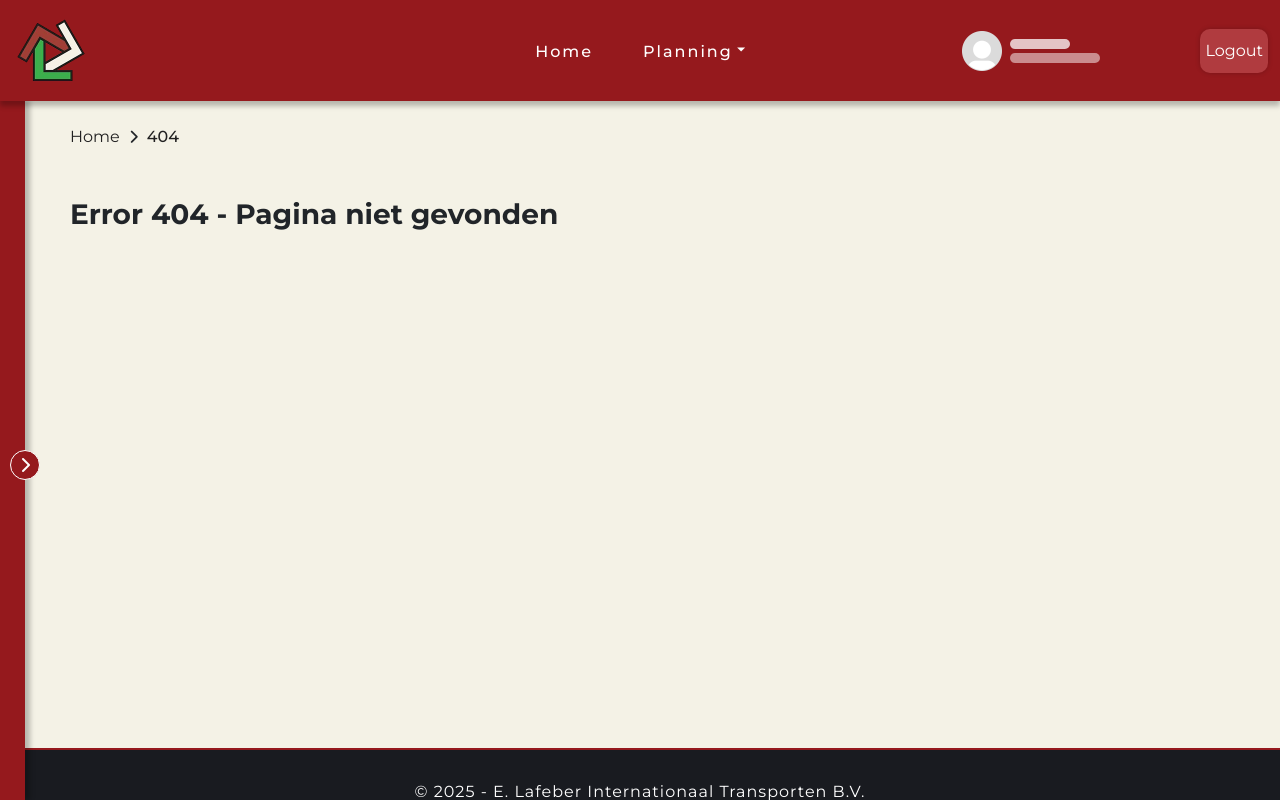
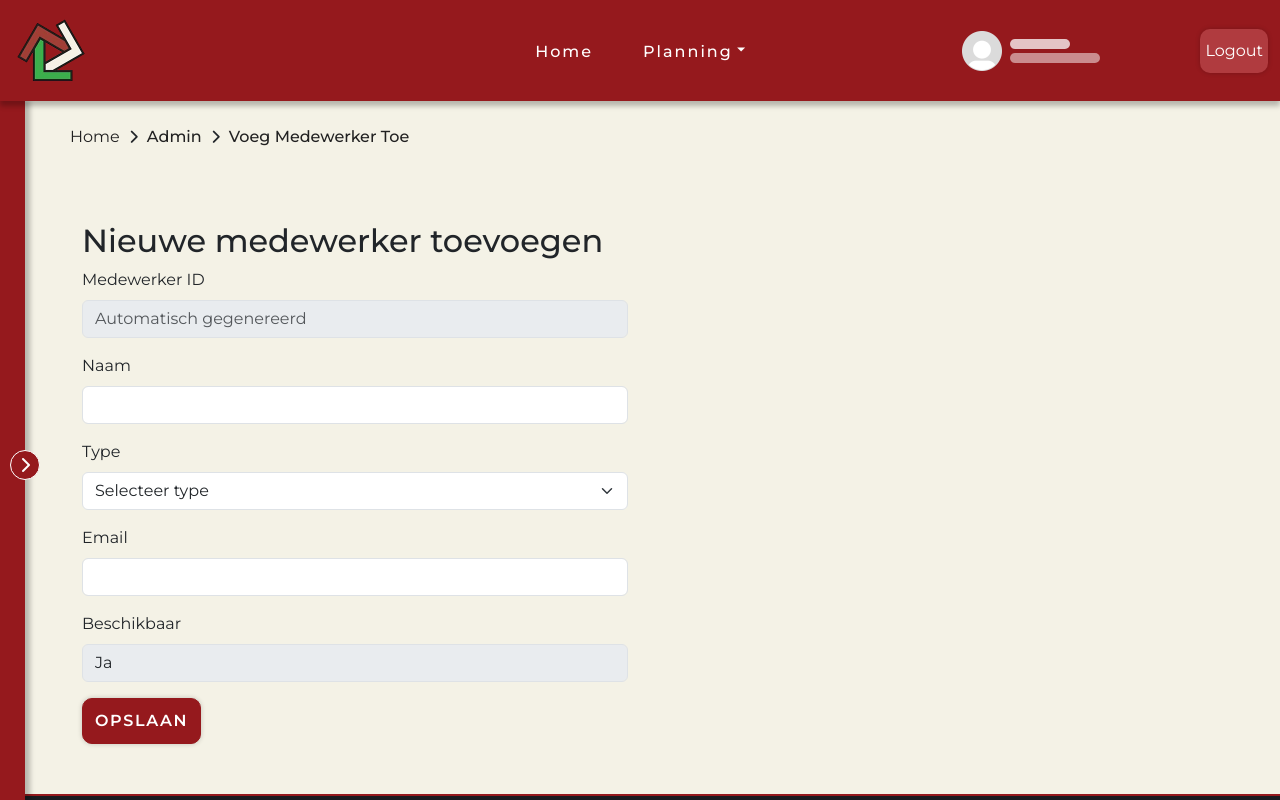
Before and after one commit to MauriceBoendermaker/Project-D, a React (Create React App) app in the folder prototype/dashboard/: page /admin/voeg-medewerker-toe in a window 1280 px wide. Before the commit this address led to /404. Built offline with nearby package versions, Linux system fonts and the light colour scheme; sample sign-in values are in the browser's storage.

Commit message:
Created AddEmployee component

```diff
--- a/prototype/dashboard/src/App.tsx
+++ b/prototype/dashboard/src/App.tsx
@@ -24,8 +24,10 @@ import { LoginForm } from "components/Login";
 import { PrivateLayout } from "components/PrivateLayout";
 import { AuthProvider } from "components/Context/AuthContext";
 import { TripOverview } from "./components/planning/TripOverview";
+
 import { AddTrip } from "./components/planning/AddTrip";
 import { AddVehicle } from "./components/planning/AddVehicle";
+import { AddEmployee } from "./components/admin/AddEmployee";
 
 const App: React.FC = () => {
   return (
@@ -46,6 +48,7 @@ const App: React.FC = () => {
               <Route path="/planning/toon-rit-overzicht" element={<TripOverview />} />
               <Route path="/planning/voeg-rit-toe" element={<AddTrip />} />
               <Route path="/planning/voeg-voertuig-toe" element={<AddVehicle />} />
+              <Route path="/admin/voeg-medewerker-toe" element={<AddEmployee />} />
 
               {/* Public routes */}
               <Route path="/" element={<ChartsWrapper />} />
--- /dev/null
+++ b/prototype/dashboard/src/components/admin/AddEmployee.tsx
@@ -0,0 +1,123 @@
+import { useState } from "react";
+
+interface EmployeeForm {
+    naam: string;
+    type: string;
+    email: string;
+    beschikbaar: boolean;
+}
+
+export const AddEmployee = () => {
+    const [formData, setFormData] = useState<EmployeeForm>({
+        naam: "",
+        type: "",
+        email: "",
+        beschikbaar: true
+    });
+
+    const handleChange = (e: React.ChangeEvent<HTMLInputElement | HTMLSelectElement>) => {
+        const { name, value } = e.target;
+
+        setFormData(prev => ({
+            ...prev,
+            [name]: value
+        }));
+    };
+
+    const handleSubmit = async (e: React.FormEvent) => {
+        e.preventDefault();
+
+        try {
+            await fetch("http://localhost:3000/api/medewerkers", {
+                method: "POST",
+                headers: {
+                    "Content-Type": "application/json"
+                },
+                body: JSON.stringify(formData)
+            });
+
+            setFormData({
+                naam: "",
+                type: "",
+                email: "",
+                beschikbaar: true
+            });
+        } catch (error) {
+            console.error("Fout bij opslaan:", error);
+        }
+    };
+
+    return (
+        <div className="container mt-5">
+            <div className="row">
+                <div className="col-md-6">
+                    <h2>Nieuwe medewerker toevoegen</h2>
+                    <form onSubmit={handleSubmit}>
+                        <div className="mb-3">
+                            <label className="form-label">Medewerker ID</label>
+                            <input
+                                type="text"
+                                className="form-control"
+                                placeholder="Automatisch gegenereerd"
+                                disabled
+                            />
+                        </div>
+
+                        <div className="mb-3">
+                            <label className="form-label">Naam</label>
+                            <input
+                                type="text"
+                                className="form-control"
+                                name="name"
+                                value={formData.naam}
+                                onChange={handleChange}
+                                required
+                            />
+                        </div>
+
+                        <div className="mb-3">
+                            <label className="form-label">Type</label>
+                            <select
+                                className="form-select"
+                                name="type"
+                                value={formData.type}
+                                onChange={handleChange}
+                                required
+                            >
+                                <option value="">Selecteer type</option>
+                                <option value="chauffeur">Chauffeur</option>
+                                <option value="planner">Planner</option>
+                                <option value="administratief medewerker">Administratief medewerker</option>
+                                <option value="overig">Overig</option>
+                            </select>
+                        </div>
+
+                        <div className="mb-3">
+                            <label className="form-label">Email</label>
+                            <input
+                                type="email"
+                                className="form-control"
+                                name="email"
+                                value={formData.email}
+                                onChange={handleChange}
+                                required
+                            />
+                        </div>
+
+                        <div className="mb-3">
+                            <label className="form-label">Beschikbaar</label>
+                            <input
+                                type="text"
+                                className="form-control"
+                                value={formData.beschikbaar ? "Ja" : "Nee"}
+                                disabled
+                            />
+                        </div>
+
+                        <button type="submit" className="btn-primary">Opslaan</button>
+                    </form>
+                </div>
+            </div>
+        </div>
+    );
+};
--- a/prototype/dashboard/src/components/nav/Nav.tsx
+++ b/prototype/dashboard/src/components/nav/Nav.tsx
@@ -79,6 +79,15 @@ export const Nav = () => {
                         Voeg voertuig toe
                       </a>
                     </li>
+                    <li>
+                      <a
+                        className={`dropdown-item ${currentPath === "/admin/voeg-medewerker-toe" ? "active" : ""
+                          }`}
+                        href="/admin/voeg-medewerker-toe"
+                      >
+                        Voeg medewerker toe
+                      </a>
+                    </li>
                   </ul>
                 </div>
               </nav>
```
